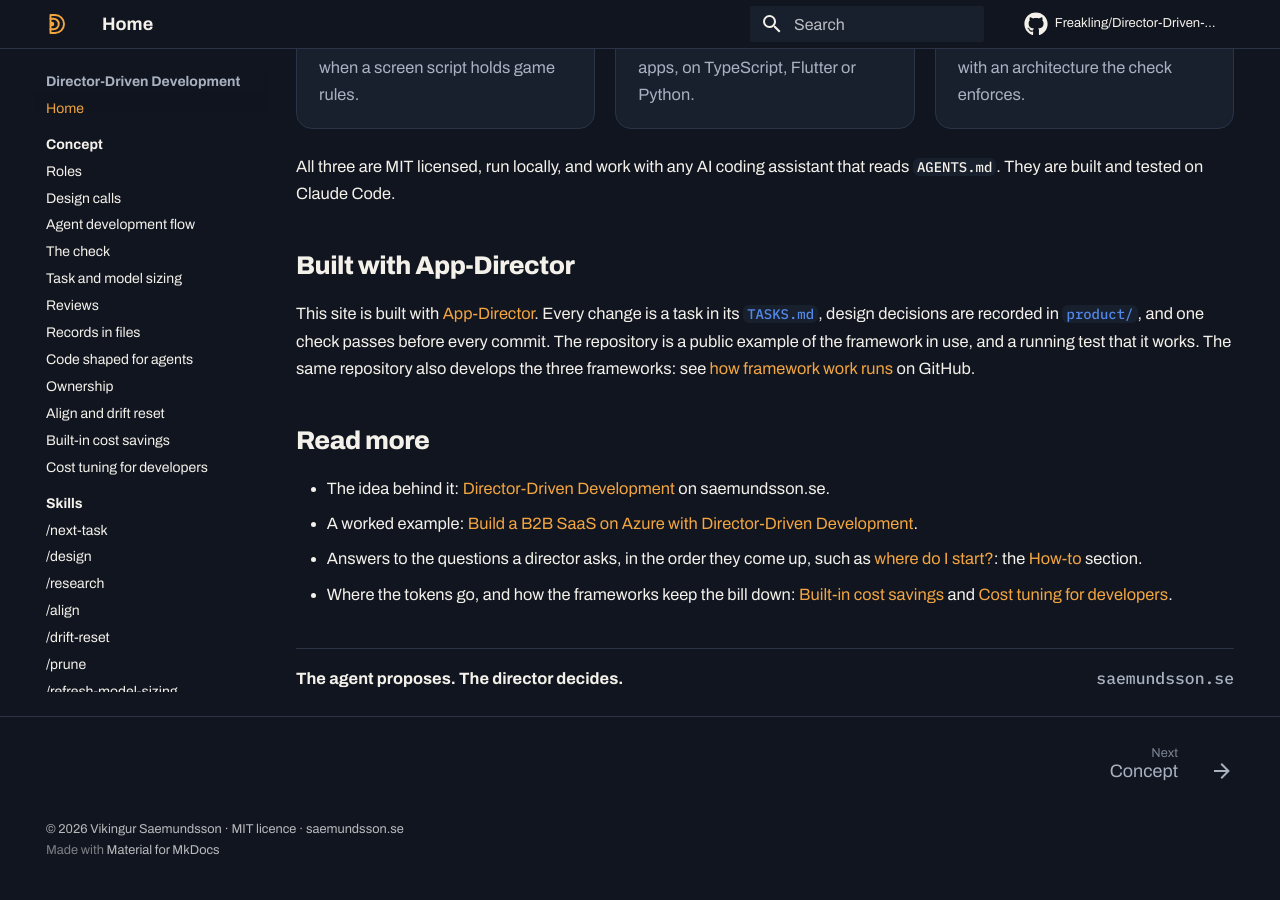
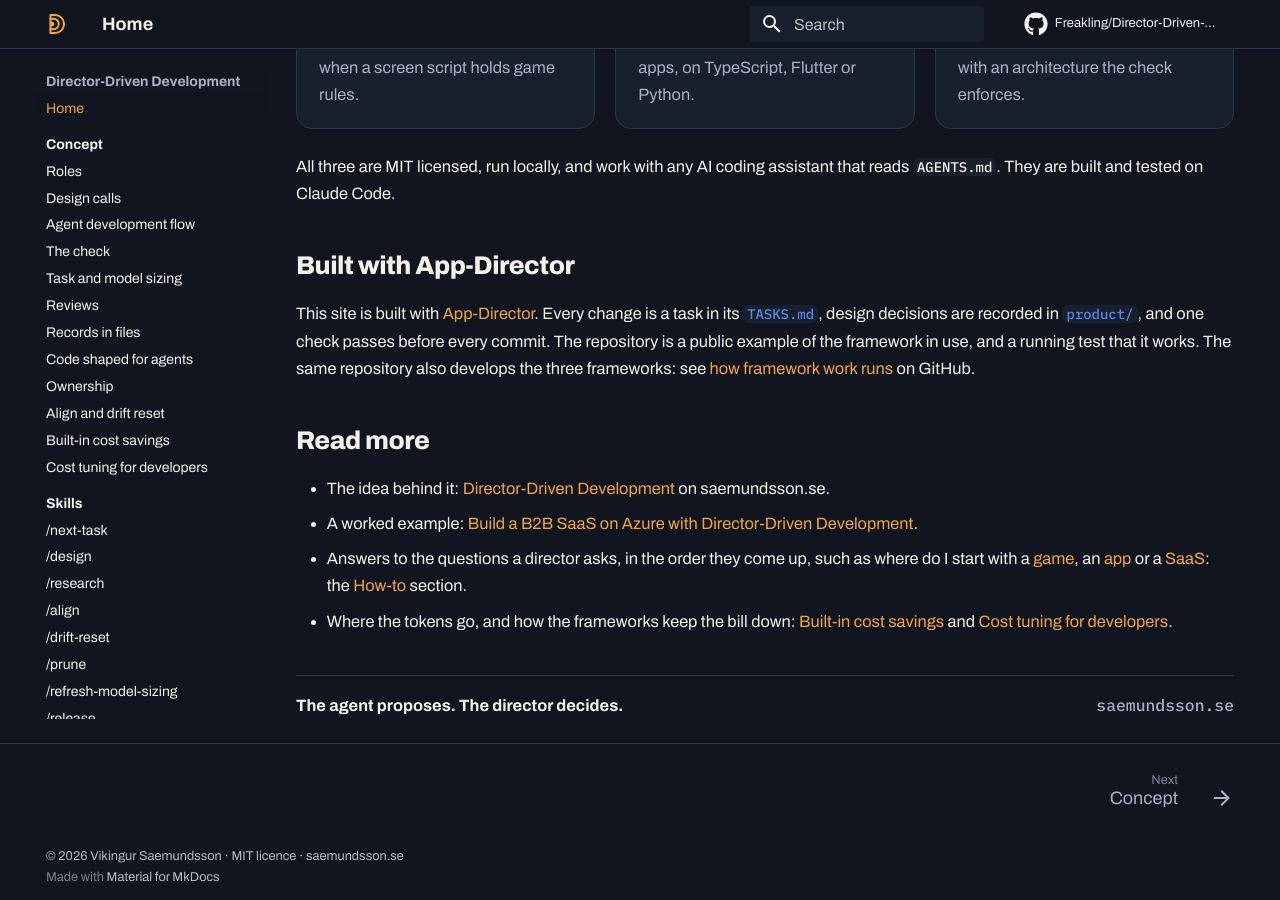
Before and after one commit to Freakling/Director-Driven-Development, an MkDocs documentation site: the page built from docs/index.md, in a window 1280 px wide and 900 px high, scrolled down 1974 px. Built offline with MkDocs 1.6.1 and Material for MkDocs 9.7.7, drawn with Linux system fonts in a browser that asks for light colours; comment, search, counter and statistics services are not loaded; before the commit the page ends 2847 px from its top, so only the background shows below that.

Commit message:
docs: the home page and the Godot-Director page link the start pages (T120)
Co-Authored-By: Claude Fable 5.1 <noreply@anthropic.com>

```diff
--- a/docs/index.md
+++ b/docs/index.md
@@ -114,7 +114,7 @@ This site is built with [App-Director](frameworks/app-director.md). Every change
 
 - The idea behind it: [Director-Driven Development](https://saemundsson.se/2026/10/07/director-driven-development/) on saemundsson.se.
 - A worked example: [Build a B2B SaaS on Azure with Director-Driven Development](https://saemundsson.se/2026/10/09/build-a-b2b-saas-on-azure-with-director-driven-development/).
-- Answers to the questions a director asks, in the order they come up, such as [where do I start?](how-to/start.md): the [How-to](how-to/index.md) section.
+- Answers to the questions a director asks, in the order they come up, such as where do I start with a [game](how-to/start.md), an [app](how-to/start-app.md) or a [SaaS](how-to/start-saas.md): the [How-to](how-to/index.md) section.
 - Where the tokens go, and how the frameworks keep the bill down: [Built-in cost savings](concept/cost-built-in.md) and [Cost tuning for developers](concept/cost-tuning.md).
 
 <div class="takeaway"><span>The agent proposes. The director decides.</span><span class="url">saemundsson.se</span></div>
```
Also changed, not shown: TASKS.md (+1 -1 lines), docs/frameworks/godot-director.md (+1 -1 lines).
